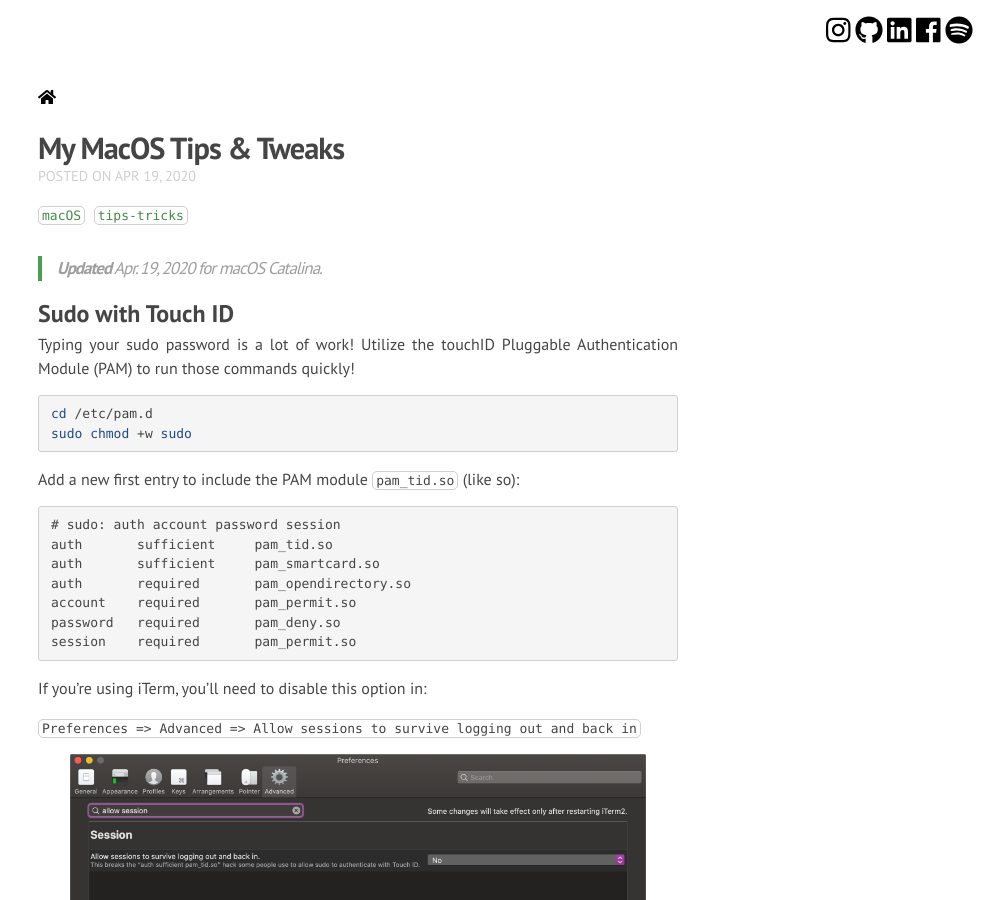
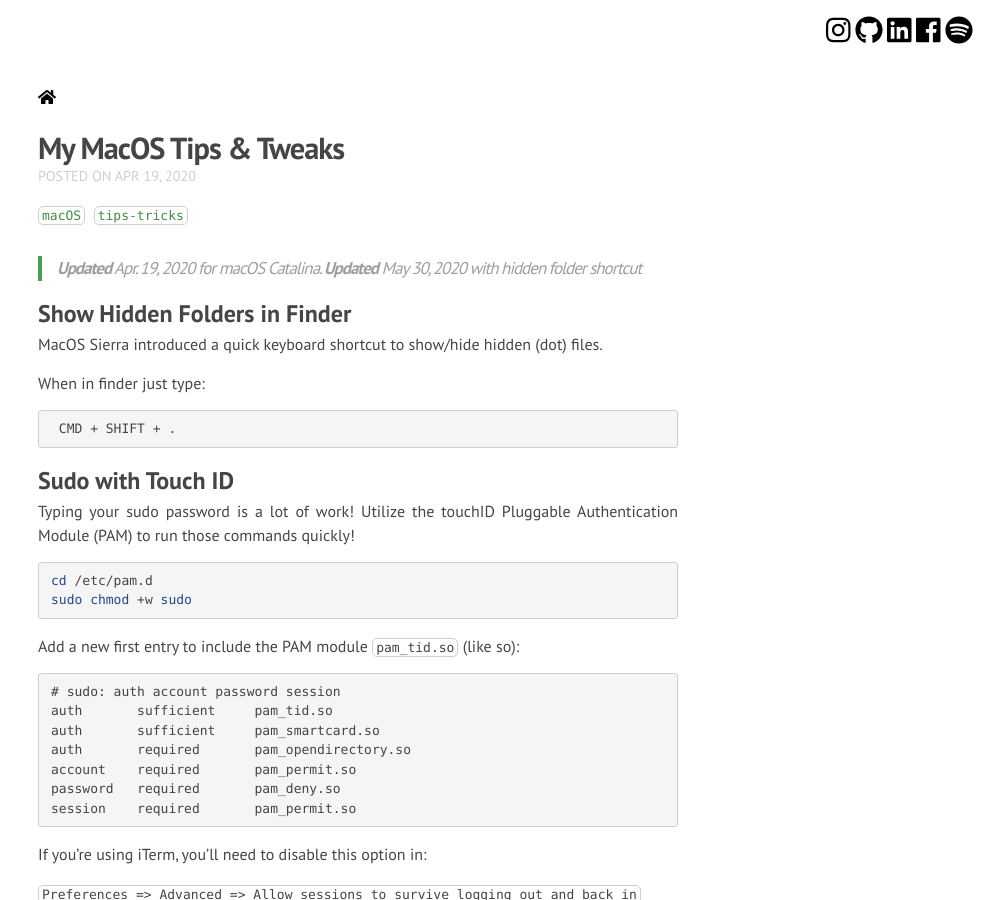
Before and after one commit to diezcami/arctic-fox-theme, a Jekyll site: the page built from _posts/2020-04-17-macos-tweaks.md, in a window 1280 px wide and 900 px high. Shown: the whole window, without its empty margins (282-1280 px from the left). Built offline with Jekyll 4.4.1, drawn with Linux system fonts in a browser that asks for light colours; nearby versions of some CDN libraries.

Commit message:
Update 2020-04-17-macos-tweaks.md

````diff
--- a/_posts/2020-04-17-macos-tweaks.md
+++ b/_posts/2020-04-17-macos-tweaks.md
@@ -7,6 +7,17 @@ tags: macOS tips-tricks
 ---
 
 > **Updated** Apr. 19, 2020 for macOS Catalina.
+> **Updated** May 30, 2020 with hidden folder shortcut
+
+## Show Hidden Folders in Finder
+
+MacOS Sierra introduced a quick keyboard shortcut to show/hide hidden (dot) files.
+
+When in finder just type:
+
+```
+ CMD + SHIFT + .
+```
 
 ## Sudo with Touch ID
 
````
